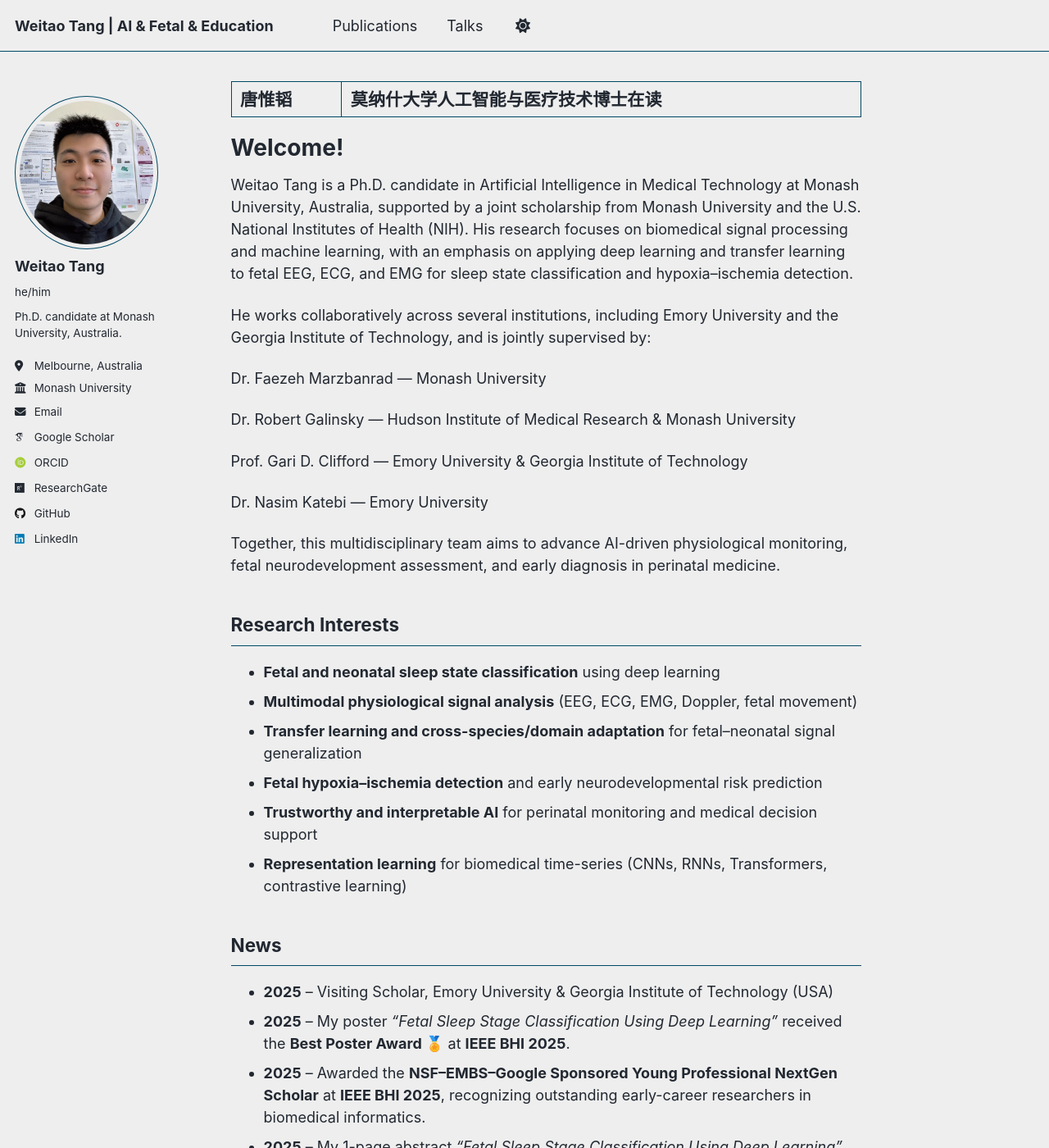
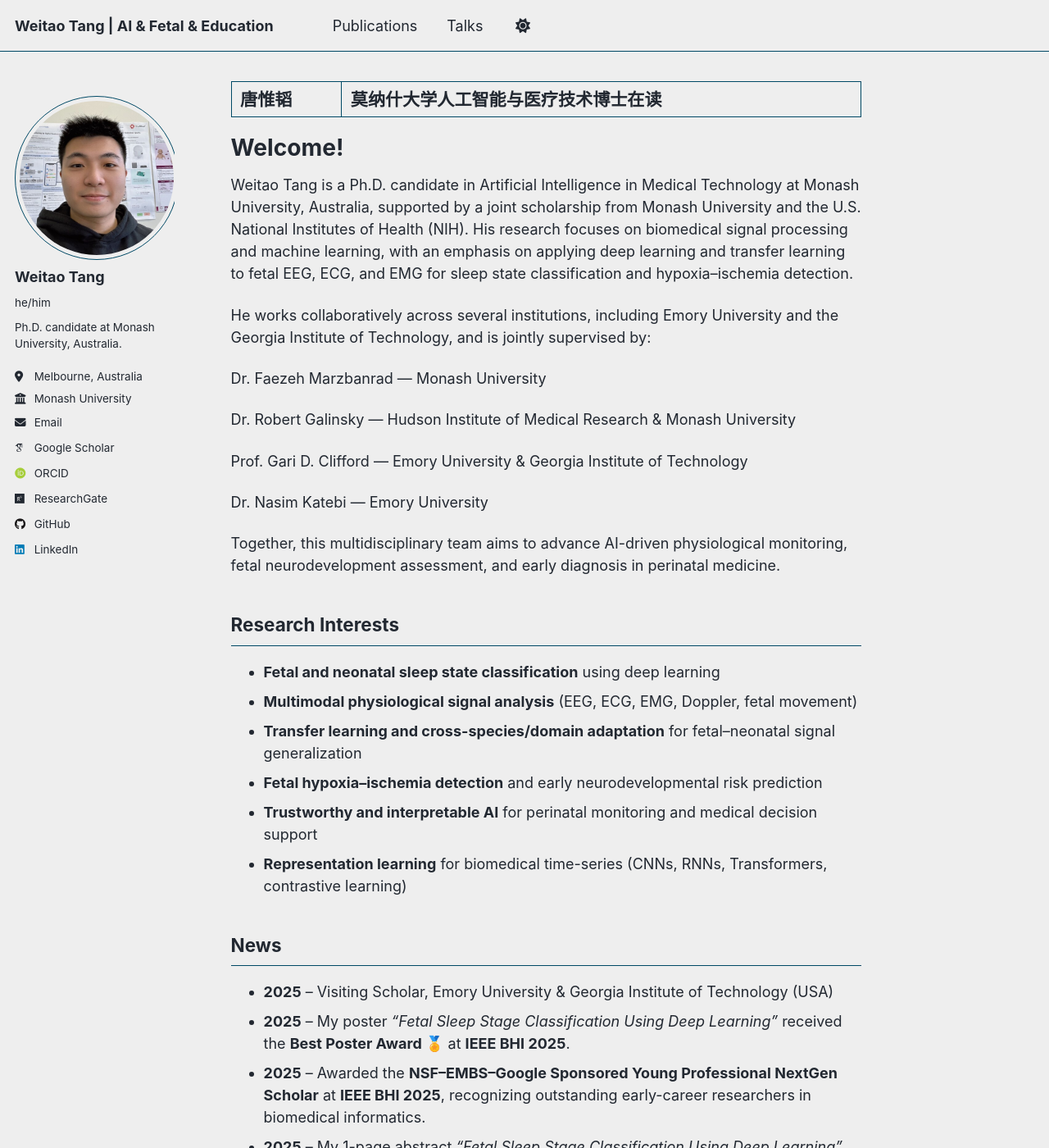
Before and after one commit to WeitaoTang-GitHub/WeitaoTang-GitHub.github.io, a Jekyll site: the page built from _pages/about.md, in a window 1280 px wide and 1400 px high. Shown: the whole window at 82% size. Built offline with Jekyll 4.4.1, drawn with Linux system fonts in a browser that asks for light colours; some web fonts are replaced.

Commit message:
Update _sidebar.scss

```diff
--- a/_sass/layout/_sidebar.scss
+++ b/_sass/layout/_sidebar.scss
@@ -94,7 +94,9 @@
   }
 
   img {
-    max-width: 175px;
+    max-width: 200px;
+    width: 200px;
+    height: 200px;
     border-radius: 50%;
 
     @include breakpoint($large) {
```
